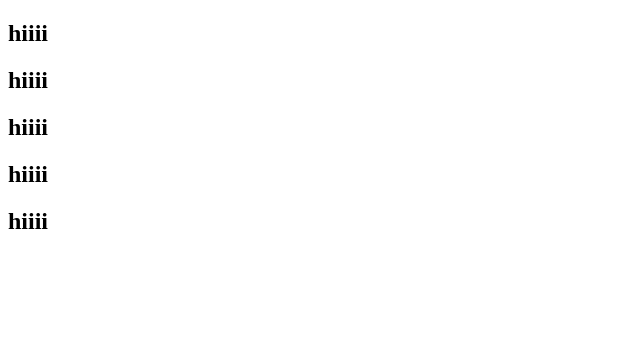
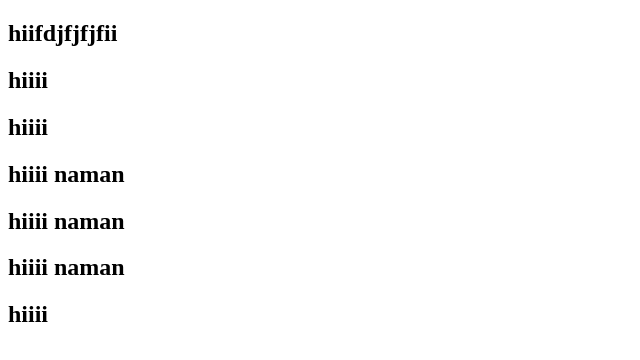
Before and after one commit to Aakash5209/portfolio_jan2024, a plain HTML site: page index.html in a window 1280 px wide. Shown: the whole page, without its empty margins (0-640 px from the left). Drawn offline with Linux system fonts and the light colour scheme.

Commit message:
done chnage33

```diff
--- a/index.html
+++ b/index.html
@@ -3,13 +3,15 @@
 <head>
     <meta charset="UTF-8">
     <meta name="viewport" content="width=device-width, initial-scale=1.0">
-    <title>Document</title>
+    <title>Document by naman</title>
 </head>
 <body>
+    <h2>hiifdjfjfjfii</h2>
     <h2>hiiii</h2>
     <h2>hiiii</h2>
-    <h2>hiiii</h2>
-    <h2>hiiii</h2>
+    <h2>hiiii naman</h2>
+    <h2>hiiii naman</h2>
+    <h2>hiiii naman</h2>
     <h2>hiiii</h2>
 
 </body>
```
Also changed, not shown: footer.html (+1 -1 lines).
